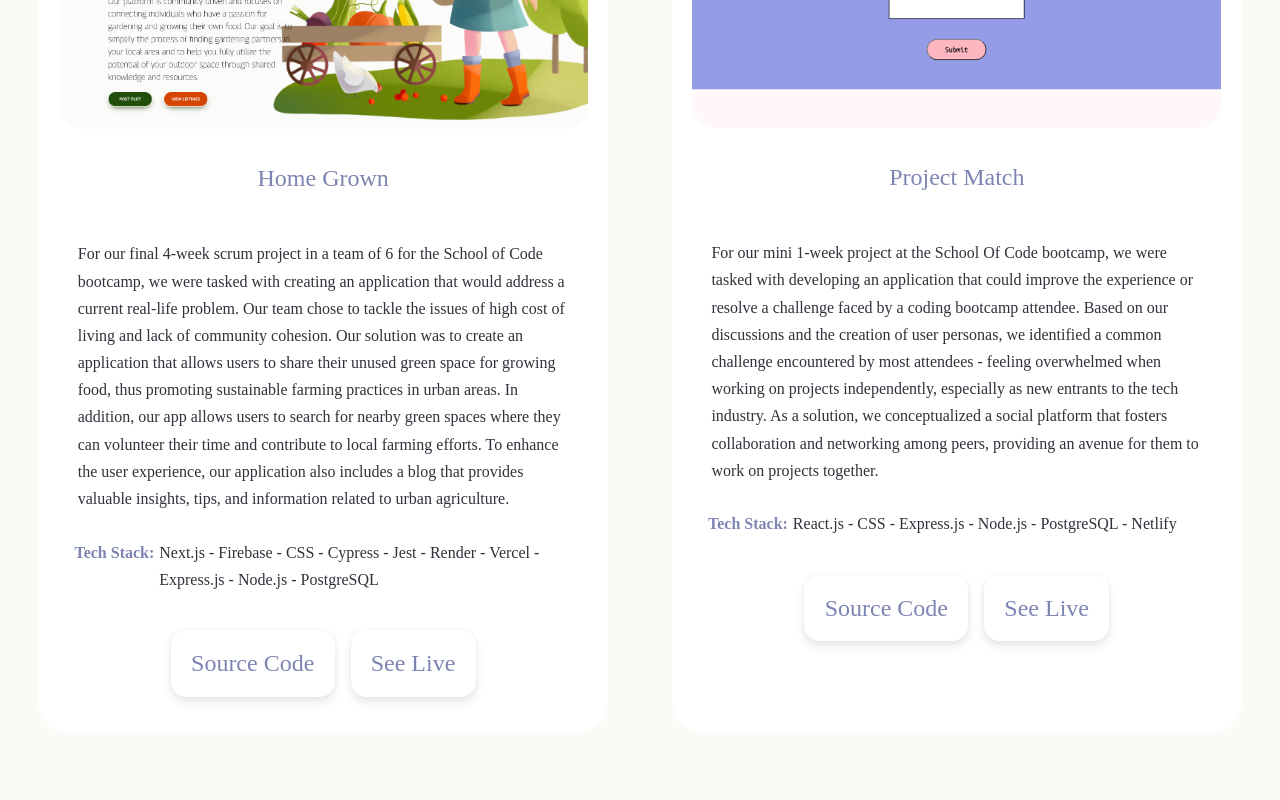
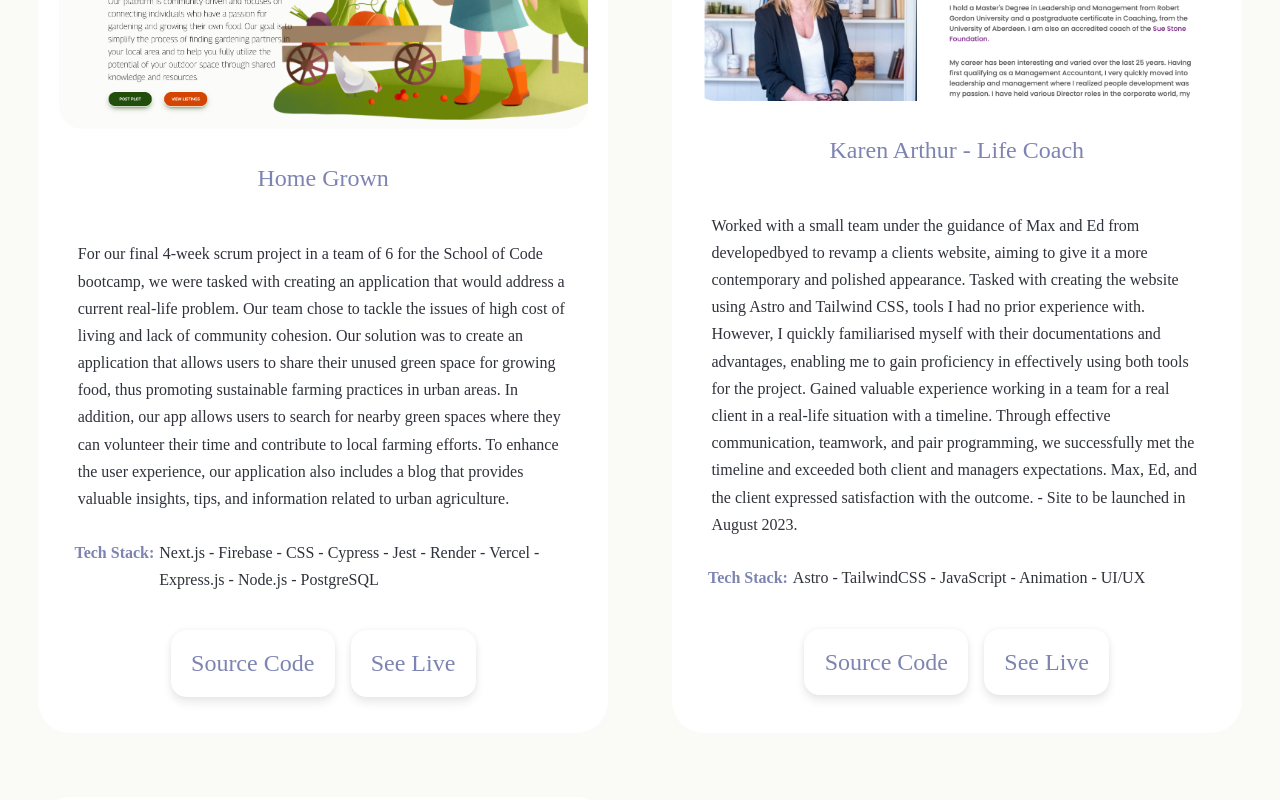
Before and after one commit to MarwaDawood/PersonalWebsite1.0, a React (Create React App) app: page / in a window 1280 px wide. Shown: the part 2760-3560 px from the top of the page. Built offline with nearby package versions, Linux system fonts and the light colour scheme.

Commit message:
added new project

```diff
--- a/src/Components/Projects/Projects.jsx
+++ b/src/Components/Projects/Projects.jsx
@@ -4,6 +4,7 @@ import React from 'react';
 import './Projects.css';
 import project1 from '../../Fonts&Images/project1.png';
 import project2 from '../../Fonts&Images/project2.png';
+import project3 from '../../Fonts&Images/project3.png';
 import pro from '../../Fonts&Images/pro.png'
 // import comingsoon from '../../Fonts&Images/comingsoon.png'
 
@@ -22,6 +23,15 @@ const data = [
 },
 {
   id: 2,
+  image: project3,
+  title: 'Karen Arthur - Life Coach ',
+  description: ' Worked with a small team under the guidance of Max and Ed from developedbyed to revamp a clients website, aiming to give it a more contemporary and polished appearance. Tasked with creating the website using Astro and Tailwind CSS, tools I had no prior experience with. However, I quickly familiarised myself with their documentations and advantages, enabling me to gain proficiency in effectively using both tools for the project. Gained valuable experience working in a team for a real client in a real-life situation with a timeline. Through effective communication, teamwork, and pair programming, we successfully met the timeline and exceeded both client and managers expectations. Max, Ed, and the client expressed satisfaction with the outcome. - Site to be launched in August 2023. ',
+  techStack: 'Astro - TailwindCSS - JavaScript - Animation - UI/UX',
+  github: 'https://github.com/developedbyed/tasty-transit',
+  demo: 'Site will go live in August 2023'
+},
+{
+  id: 3,
   image: project2,
   title: 'Project Match',
   description: 'For our mini 1-week project at the School Of Code bootcamp, we were tasked with developing an application that could improve the experience or resolve a challenge faced by a coding bootcamp attendee. Based on our discussions and the creation of user personas, we identified a common challenge encountered by most attendees - feeling overwhelmed when working on projects independently, especially as new entrants to the tech industry. As a solution, we conceptualized a social platform that fosters collaboration and networking among peers, providing an avenue for them to work on projects together.',
@@ -29,6 +39,7 @@ const data = [
   github: 'https://github.com/MarwaDawood/week-nine-front-end-project',
   demo: 'https://project-match.netlify.app/'
 },
+
 
 ];
 
```
Also changed, not shown: src/Fonts&Images/project3.png (added).
